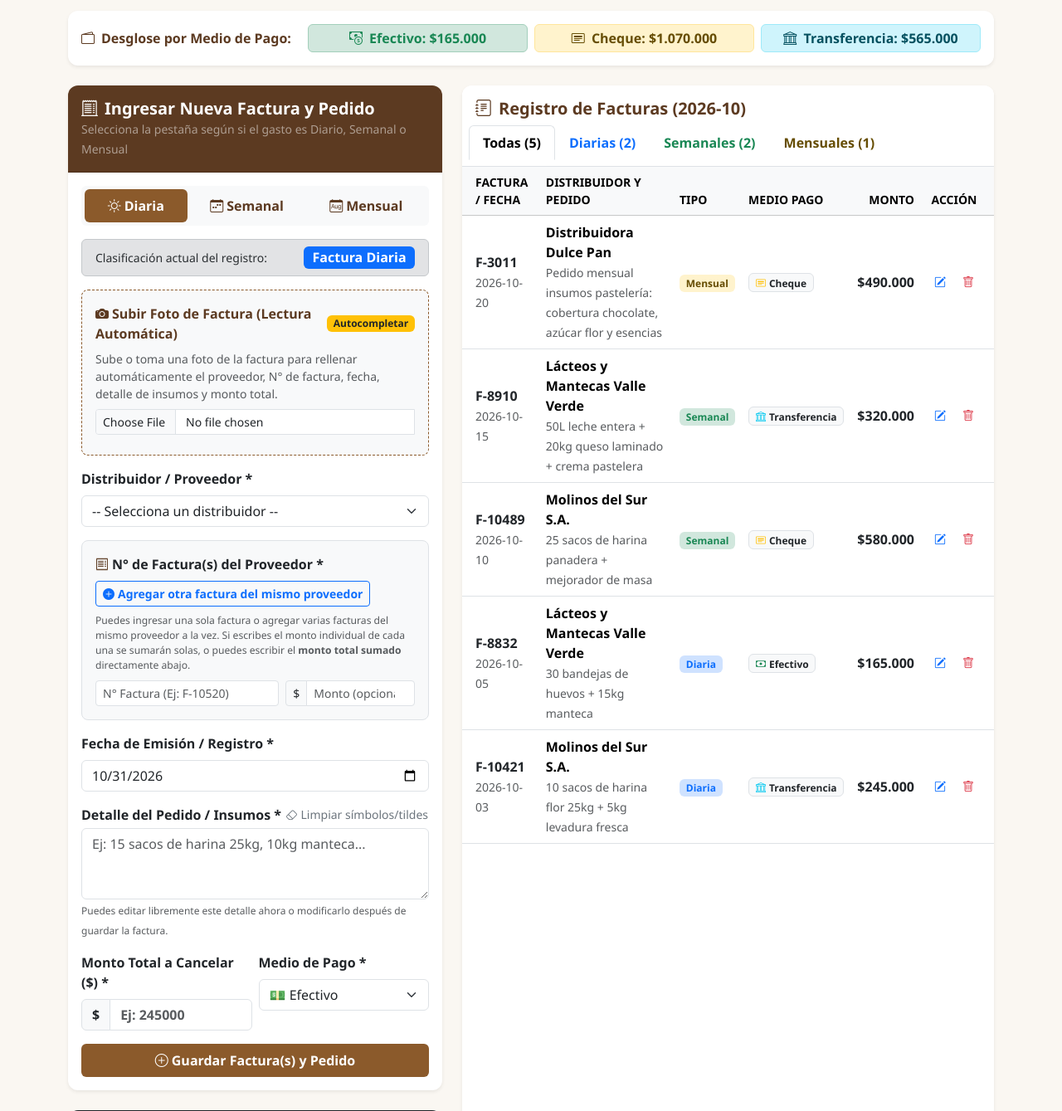
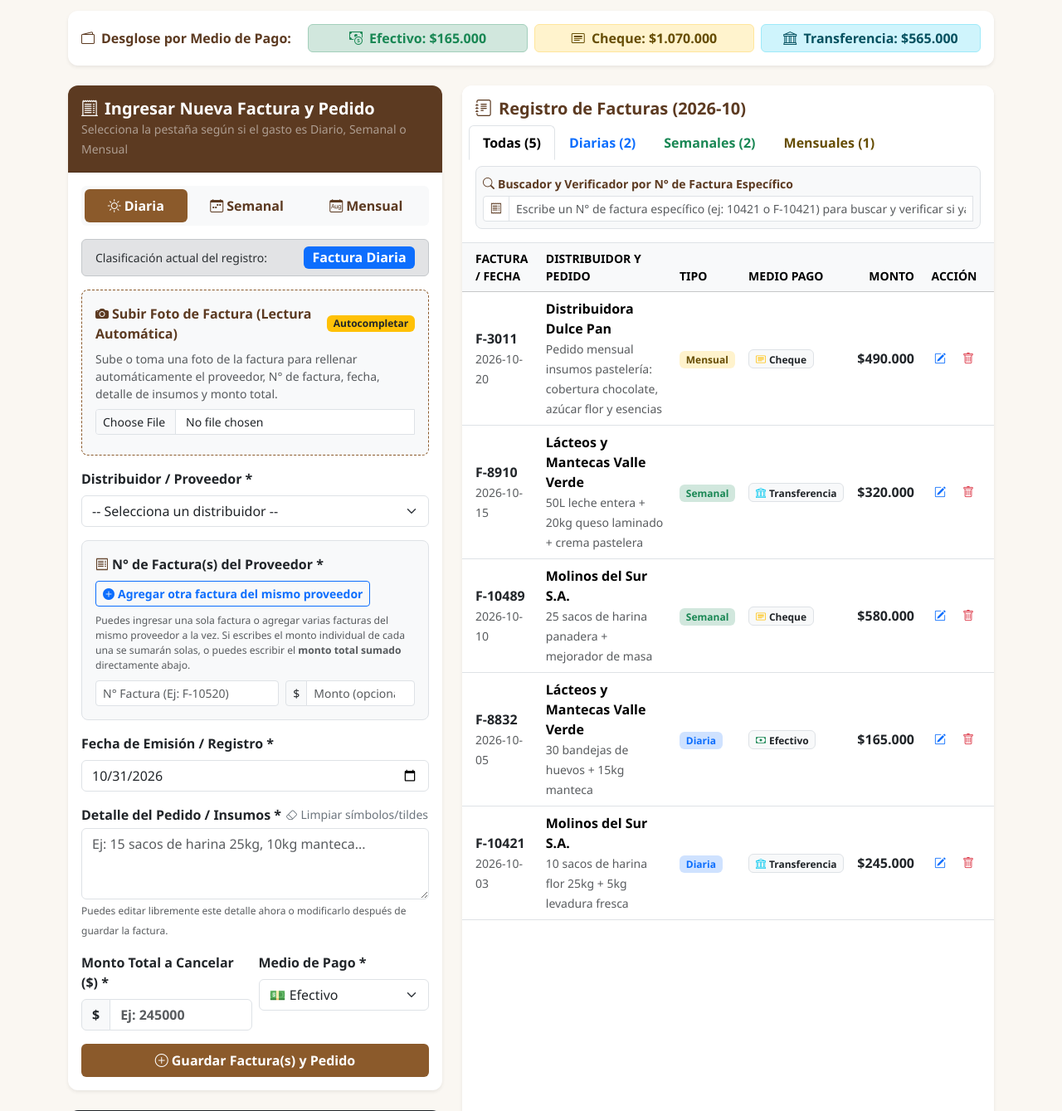
Before and after one commit to deborafernandas/panaderia-san-michell, a Flask app: page / in a window 1280 px wide. Shown: the part 293-1632 px from the top of the page at 83% size. Run offline with Flask 3, Linux system fonts and the light colour scheme; data comes from the database, SQL or seed files in the repository; some libraries are stand-ins or nearby versions.

Commit message:
Dejar solo el resumen en el apartado de imprimir/PDF y agregar buscador verificador por numero de factura especifico

```diff
--- a/templates/index.html
+++ b/templates/index.html
@@ -406,7 +406,7 @@
             <div class="col-lg-7">
                 <div class="card border-0 shadow-sm h-100">
                     <div class="card-header bg-white py-3 border-bottom">
-                        <div class="d-flex flex-wrap justify-content-between align-items-center gap-2">
+                        <div class="d-flex flex-wrap justify-content-between align-items-center gap-2 mb-3">
                             <h5 class="mb-0 fw-bold text-bakery">
                                 <i class="bi bi-journal-text me-2"></i>Registro de Facturas ({{ mes_filtro }})
                             </h5>
@@ -434,6 +434,29 @@
                                 </li>
                             </ul>
                         </div>
+
+                        <!-- BUSCADOR Y VERIFICADOR POR NÚMERO DE FACTURA ESPECÍFICO -->
+                        <div class="bg-light border rounded-3 p-2">
+                            <label for="input_buscador_numero_factura" class="form-label small fw-bold text-bakery mb-1">
+                                <i class="bi bi-search me-1"></i>Buscador y Verificador por N° de Factura Específico
+                            </label>
+                            <div class="input-group input-group-sm">
+                                <span class="input-group-text bg-white"><i class="bi bi-receipt text-bakery"></i></span>
+                                <input type="text"
+                                       id="input_buscador_numero_factura"
+                                       class="form-control"
+                                       placeholder="Escribe un N° de factura específico (ej: 10421 o F-10421) para buscar y verificar si ya está ingresada..."
+                                       oninput="buscarPorNumeroFacturaEspecifico()">
+                                <button type="button"
+                                        id="btn_limpiar_buscador_factura"
+                                        class="btn btn-outline-secondary"
+                                        style="display: none;"
+                                        onclick="limpiarBuscadorFactura()">
+                                    <i class="bi bi-x-lg me-1"></i>Limpiar
+                                </button>
+                            </div>
+                            <div id="resultadoBusquedaFacturaEspecifica" class="mt-2" style="display: none;"></div>
+                        </div>
                     </div>
 
                     <div class="card-body p-0">
@@ -442,7 +465,7 @@
                             {% macro tabla_facturas(lista_facturas, mensaje_vacio) %}
                                 {% if lista_facturas %}
                                     <div class="table-responsive">
-                                        <table class="table table-hover align-middle mb-0">
+                                        <table class="table table-hover align-middle mb-0 tabla-listado-facturas">
                                             <thead class="table-light small text-uppercase">
                                                 <tr>
                                                     <th class="ps-3">Factura / Fecha</th>
@@ -455,7 +478,7 @@
                                             </thead>
                                             <tbody>
                                                 {% for f in lista_facturas %}
-                                                <tr>
+                                                <tr class="fila-registro-factura" data-num-factura="{{ f.numero_factura }}">
                                                     <td class="ps-3">
                                                         <span class="fw-bold d-block text-dark">{{ f.numero_factura }}</span>
                                                         <small class="text-muted">{{ f.fecha }}</small>
@@ -734,11 +757,11 @@
                     </div>
                 </div>
 
-                <!-- 1. Tabla Resumen por Proveedor con Números de Factura y Monto Total -->
+                <!-- Tabla Resumen por Proveedor con Números de Factura y Monto Total -->
                 <h6 class="fw-bold text-uppercase mb-2">
-                    <i class="bi bi-building-check me-1"></i>1. Resumen de Facturas y Montos por Proveedor ({{ mes_filtro }})
+                    <i class="bi bi-building-check me-1"></i>Resumen de Facturas y Montos por Proveedor ({{ mes_filtro }})
                 </h6>
-                <div class="table-responsive mb-4">
+                <div class="table-responsive">
                     <table class="table table-bordered table-sm align-middle mb-0 print-table">
                         <thead class="table-light small text-uppercase">
                             <tr>
@@ -792,60 +815,6 @@
                         {% endif %}
                     </table>
                 </div>
-
-                <!-- 2. Listado Detallado de Todas las Facturas y Montos del Mes -->
-                <h6 class="fw-bold text-uppercase mb-2">
-                    <i class="bi bi-receipt-cutoff me-1"></i>2. Detalle Completo de Facturas y Montos del Mes ({{ mes_filtro }})
-                </h6>
-                <div class="table-responsive">
-                    <table class="table table-bordered table-sm align-middle mb-0 print-table">
-                        <thead class="table-light small text-uppercase">
-                            <tr>
-                                <th style="width: 95px;">Fecha</th>
-                                <th style="width: 170px;">N° de Factura(s)</th>
-                                <th>Proveedor / Distribuidor</th>
-                                <th style="width: 95px;" class="text-center">Clasificación</th>
-                                <th>Detalle del Pedido / Insumos</th>
-                                <th style="width: 115px;">Medio de Pago</th>
-                                <th style="width: 130px;" class="text-end">Monto ($)</th>
-                            </tr>
-                        </thead>
-                        <tbody>
-                            {% if facturas %}
-                                {% for f in facturas %}
-                                    <tr>
-                                        <td class="text-nowrap small">{{ f.fecha }}</td>
-                                        <td class="fw-bold font-monospace small">{{ f.numero_factura }}</td>
-                                        <td>
-                                            <span class="fw-semibold">{{ f.distribuidor_nombre }}</span>
-                                            <small class="text-muted d-block" style="font-size: 0.75rem;">{{ f.rubro_insumo }}</small>
-                                        </td>
-                                        <td class="text-center small">{{ f.tipo_frecuencia }}</td>
-                                        <td class="small">{{ f.detalle_pedido }}</td>
-                                        <td class="small">{{ f.medio_pago }}</td>
-                                        <td class="text-end fw-bold text-nowrap">{{ f.monto | moneda }}</td>
-                                    </tr>
-                                {% endfor %}
-                            {% else %}
-                                <tr>
-                                    <td colspan="7" class="text-center text-muted py-3">
-                                        No existen facturas registradas para el mes {{ mes_filtro }}.
-                                    </td>
-                                </tr>
-                            {% endif %}
-                        </tbody>
-                        {% if facturas %}
-                        <tfoot class="table-light">
-                            <tr class="fw-bold">
-                                <td colspan="6" class="text-end text-uppercase py-2">
-                                    Total General de Facturas del Mes ({{ facturas | length }} registro{{ 's' if (facturas | length) != 1 else '' }}):
-                                </td>
-                                <td class="text-end fs-5 py-2">{{ total_general_mes | moneda }}</td>
-                            </tr>
-                        </tfoot>
-                        {% endif %}
-                    </table>
-                </div>
             </div>
         </div>
 
@@ -1835,6 +1804,151 @@
                 seccion.scrollIntoView({ behavior: 'instant', block: 'start' });
             }
             window.print();
+        }
+
+        // Buscador y verificador por número de factura específico
+        function buscarPorNumeroFacturaEspecifico() {
+            const input = document.getElementById('input_buscador_numero_factura');
+            const btnLimpiar = document.getElementById('btn_limpiar_buscador_factura');
+            const contenedorResultado = document.getElementById('resultadoBusquedaFacturaEspecifica');
+            const filasTabla = document.querySelectorAll('.fila-registro-factura');
+
+            const terminoRaw = (input ? input.value : '').trim();
+            const claveBuscada = normalizarCodigoFactura(terminoRaw);
+
+            if (!terminoRaw) {
+                if (btnLimpiar) btnLimpiar.style.display = 'none';
+                if (contenedorResultado) {
+                    contenedorResultado.style.display = 'none';
+                    contenedorResultado.innerHTML = '';
+                }
+                filasTabla.forEach(fila => {
+                    fila.style.display = '';
+                    fila.classList.remove('table-warning');
+                });
+                return;
+            }
+
+            if (btnLimpiar) btnLimpiar.style.display = 'inline-block';
+
+            // 1. Filtrar filas de las tablas del mes actual
+            filasTabla.forEach(fila => {
+                const numEnFila = (fila.getAttribute('data-num-factura') || '').toUpperCase();
+                const codigosFila = extraerNumerosIndividuales(numEnFila).map(c => normalizarCodigoFactura(c));
+                const coincideExacto = claveBuscada && codigosFila.includes(claveBuscada);
+                const coincideParcial = numEnFila.includes(terminoRaw.toUpperCase()) || (claveBuscada && codigosFila.some(c => c.includes(claveBuscada)));
+
+                if (coincideExacto || coincideParcial) {
+                    fila.style.display = '';
+                    if (coincideExacto) {
+                        fila.classList.add('table-warning');
+                    } else {
+                        fila.classList.remove('table-warning');
+                    }
+                } else {
+                    fila.style.display = 'none';
+                    fila.classList.remove('table-warning');
+                }
+            });
+
+            // 2. Buscar en la base completa de facturas (incluyendo todos los meses) para verificación exacta
+            const mapaDistNombres = {};
+            listaDistribuidoresOCR.forEach(d => {
+                mapaDistNombres[String(d.id)] = d.nombre;
+            });
+
+            let todasLasFacturas = (estadoServidorRespaldo && Array.isArray(estadoServidorRespaldo.facturas))
+                ? estadoServidorRespaldo.facturas
+                : [];
+            try {
+                const rawLocal = localStorage.getItem(CLAVE_RESPALDO_LOCAL);
+                if (rawLocal) {
+                    const parsed = JSON.parse(rawLocal);
+                    if (parsed && Array.isArray(parsed.facturas) && parsed.facturas.length >= todasLasFacturas.length) {
+                        todasLasFacturas = parsed.facturas;
+                    }
+                }
+            } catch (e) {}
+
+            const coincidenciasExactas = [];
+            const coincidenciasParciales = [];
+
+            todasLasFacturas.forEach(reg => {
+                const individuales = extraerNumerosIndividuales(reg.numero_factura || '');
+                const codigosNorm = individuales.map(n => normalizarCodigoFactura(n));
+                const nombreProv = mapaDistNombres[String(reg.distribuidor_id)] || 'Proveedor registrado';
+
+                if (claveBuscada && codigosNorm.includes(claveBuscada)) {
+                    coincidenciasExactas.push({ ...reg, proveedor: nombreProv });
+                } else if (
+                    String(reg.numero_factura || '').toUpperCase().includes(terminoRaw.toUpperCase()) ||
+                    (claveBuscada && codigosNorm.some(c => c.includes(claveBuscada)))
+                ) {
+                    coincidenciasParciales.push({ ...reg, proveedor: nombreProv });
+                }
+            });
+
+            if (!contenedorResultado) return;
+            contenedorResultado.style.display = 'block';
+
+            if (coincidenciasExactas.length > 0) {
+                const itemsHtml = coincidenciasExactas.map(f => {
+                    const montoFmt = Number(f.monto || 0).toLocaleString('es-CL');
+                    const mesReg = (f.fecha || '').slice(0, 7);
+                    const linkMes = (mesReg && mesReg !== "{{ mes_filtro }}")
+                        ? `<a href="/?mes=${mesReg}" class="btn btn-sm btn-outline-dark ms-2 py-0 px-2">Ir al mes ${mesReg}</a>`
+                        : `<span class="badge bg-success ms-1">En este mes</span>`;
+                    return `
+                        <div class="mt-1 pt-1 border-top border-success-subtle">
+                            <strong>N° Factura:</strong> <span class="font-monospace">${f.numero_factura}</span> |
+                            <strong>Proveedor:</strong> ${f.proveedor} |
+                            <strong>Fecha:</strong> ${f.fecha} |
+                            <strong>Monto:</strong> $${montoFmt} (${f.medio_pago})
+                            ${linkMes}
+                            <div class="text-muted" style="font-size: 0.78rem;"><strong>Detalle:</strong> ${f.detalle_pedido || '-'}</div>
+                        </div>
+                    `;
+                }).join('');
+
+                contenedorResultado.innerHTML = `
+                    <div class="alert alert-success py-2 px-3 mb-0 small">
+                        <div class="fw-bold">
+                            <i class="bi bi-check-circle-fill me-1"></i>¡Factura YA REGISTRADA! El N° "${terminoRaw}" ya se encuentra ingresado en el sistema:
+                        </div>
+                        ${itemsHtml}
+                    </div>
+                `;
+            } else if (coincidenciasParciales.length > 0) {
+                const itemsHtml = coincidenciasParciales.slice(0, 5).map(f => {
+                    const montoFmt = Number(f.monto || 0).toLocaleString('es-CL');
+                    return `<div>• <strong>${f.numero_factura}</strong> — ${f.proveedor} (${f.fecha}) — <strong>$${montoFmt}</strong></div>`;
+                }).join('');
+
+                contenedorResultado.innerHTML = `
+                    <div class="alert alert-warning py-2 px-3 mb-0 small">
+                        <div class="fw-bold">
+                            <i class="bi bi-info-circle-fill me-1"></i>El N° exacto "${terminoRaw}" no está registrado, pero hay ${coincidenciasParciales.length} factura(s) con numeración similar:
+                        </div>
+                        <div class="mt-1">${itemsHtml}</div>
+                    </div>
+                `;
+            } else {
+                contenedorResultado.innerHTML = `
+                    <div class="alert alert-secondary py-2 px-3 mb-0 small">
+                        <i class="bi bi-shield-check text-primary me-1"></i>
+                        <strong>N° disponible:</strong> No existe ninguna factura registrada con el número <strong>"${terminoRaw}"</strong>.
+                    </div>
+                `;
+            }
+        }
+
+        function limpiarBuscadorFactura() {
+            const input = document.getElementById('input_buscador_numero_factura');
+            if (input) {
+                input.value = '';
+                buscarPorNumeroFacturaEspecifico();
+                input.focus();
+            }
         }
 
         // Datos inyectados desde Flask (Jinja2) hacia JavaScript para construir los gráficos
```
